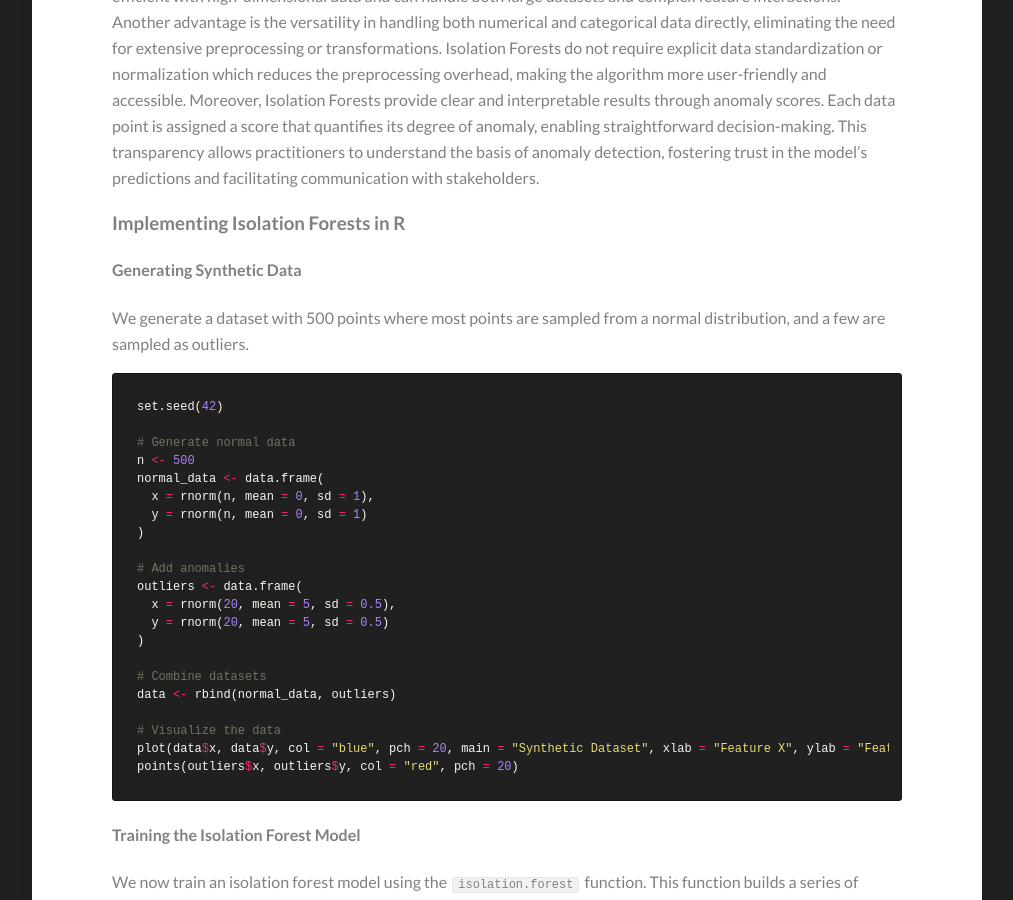
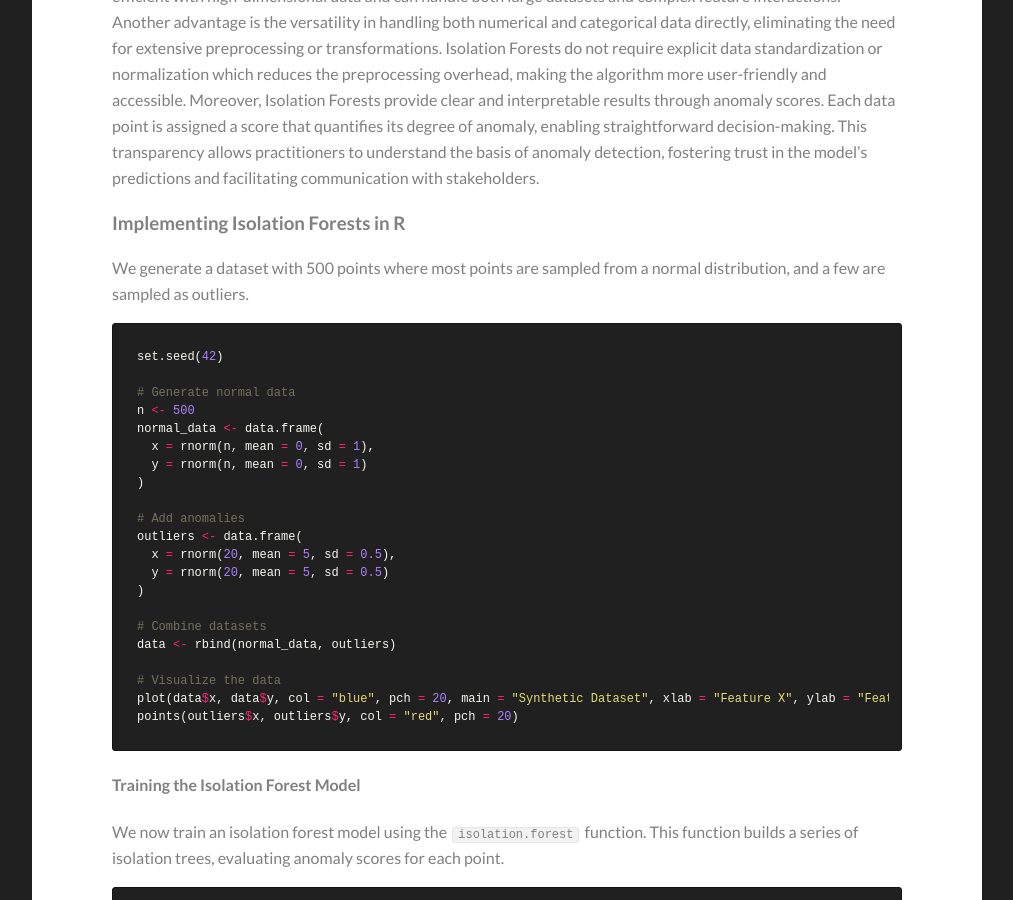
Before and after one commit to Kamran-Afzali/Kamran-Afzali.github.io, a Jekyll site: the page built from _posts/2025-11-25-Isolation_Fr.md, in a window 1280 px wide and 900 px high, scrolled down 1576 px. Shown: the whole window, without its empty margins (133-1146 px from the left). Built offline with Jekyll 4.4.1, drawn with Linux system fonts in a browser that asks for light colours; some of the changed text lies outside the part shown.

Commit message:
Update 2025-11-25-Isolation_Fr.md

````diff
--- a/_posts/2025-11-25-Isolation_Fr.md
+++ b/_posts/2025-11-25-Isolation_Fr.md
@@ -15,7 +15,6 @@ The Isolation Forest algorithm, first introduced by [Liu et al. in 2008](https:/
 
 ### Implementing Isolation Forests in R
 
-#### Generating Synthetic Data
 We generate a dataset with 500 points where most points are sampled from a normal distribution, and a few are sampled as outliers.
 ```R
 set.seed(42)
````
Also changed, not shown: other parts of _posts/2025-11-25-Isolation_Fr.md (+0 -1 lines).
